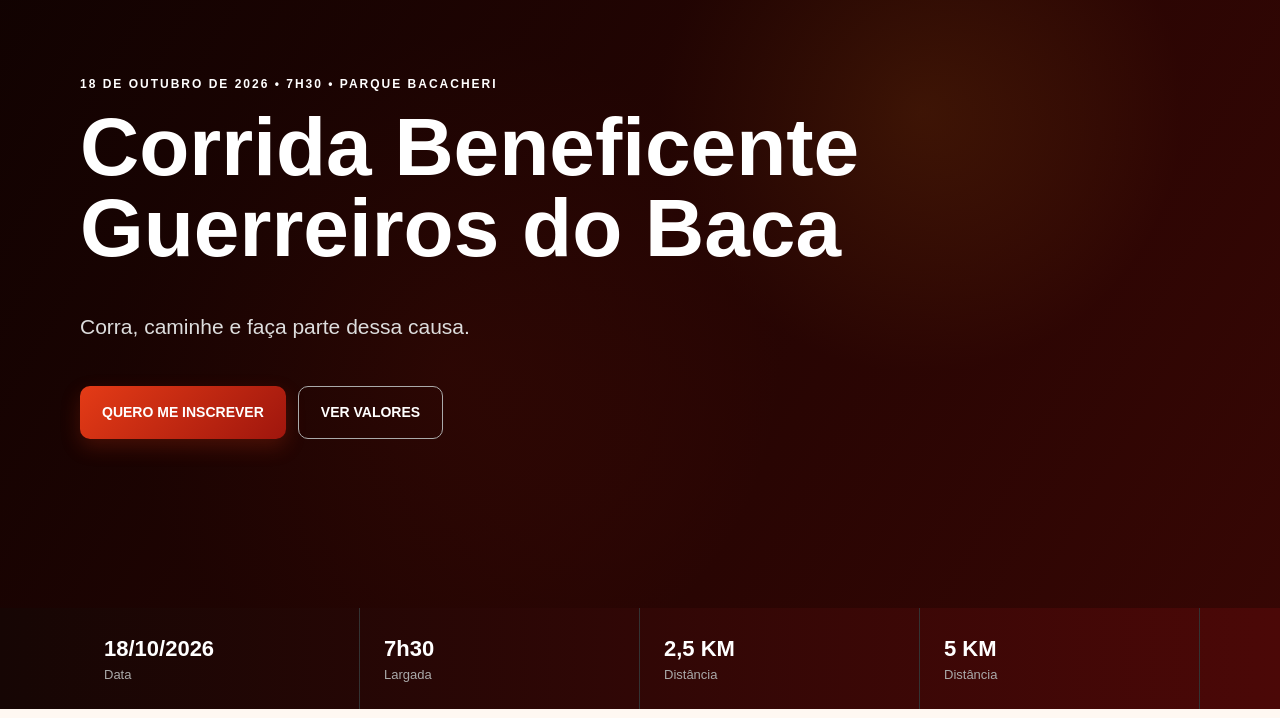
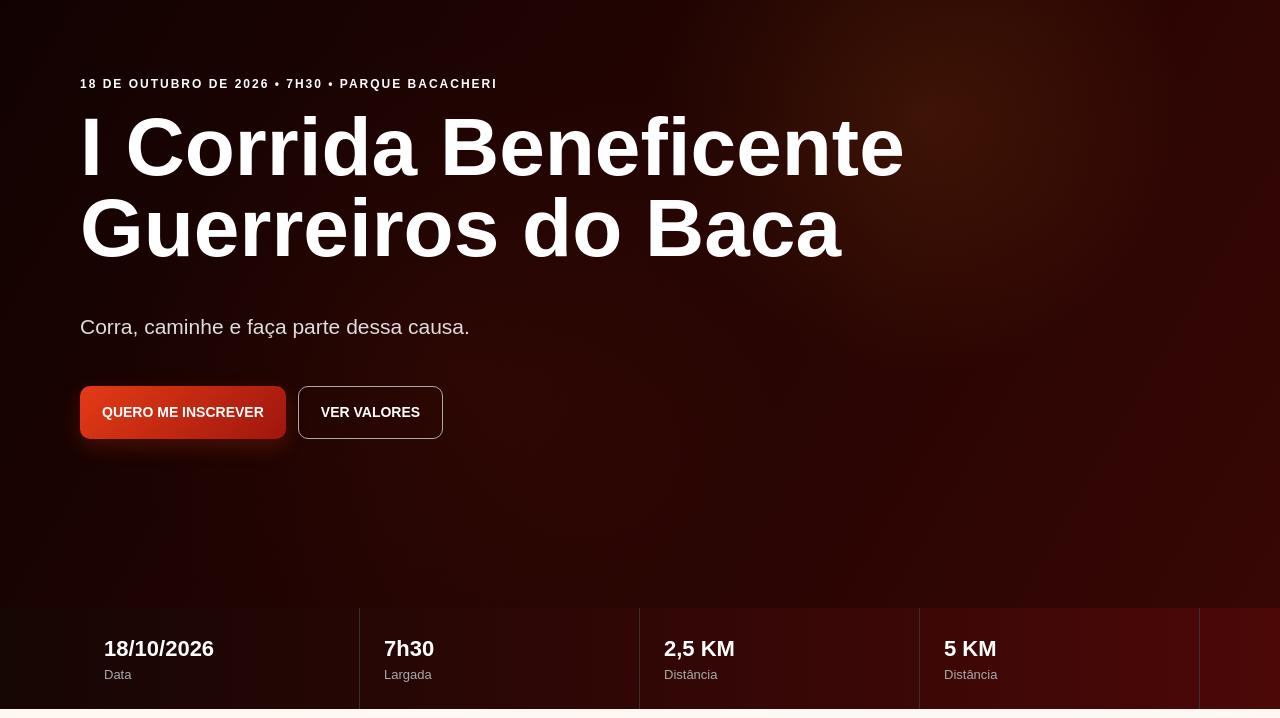
Before and after one commit to cwplayeventos/corrida, a website: page index.html in a window 1280 px wide. Shown: the part 82-800 px from the top of the page. Drawn offline with Linux system fonts and the light colour scheme.

Commit message:
Update index.html

```diff
--- a/index.html
+++ b/index.html
@@ -15,7 +15,7 @@
 <div class="hero-content container">
 <!--<img class="hero-logo" src="assets/logo.png" alt="Guerreiros do Baca">-->
 <p class="eyebrow">18 DE OUTUBRO DE 2026 • 7H30 • PARQUE BACACHERI</p>
-<h1>Corrida Beneficente<br><strong>Guerreiros do Baca</strong></h1>
+<h1>I Corrida Beneficente<br><strong>Guerreiros do Baca</strong></h1>
 <p class="hero-sub">Corra, caminhe e faça parte dessa causa.</p>
 <div class="hero-actions"><a href="#inscricao" class="btn btn-primary">QUERO ME INSCREVER</a><a href="#kits" class="btn btn-outline">VER VALORES</a></div>
 </div>
```
